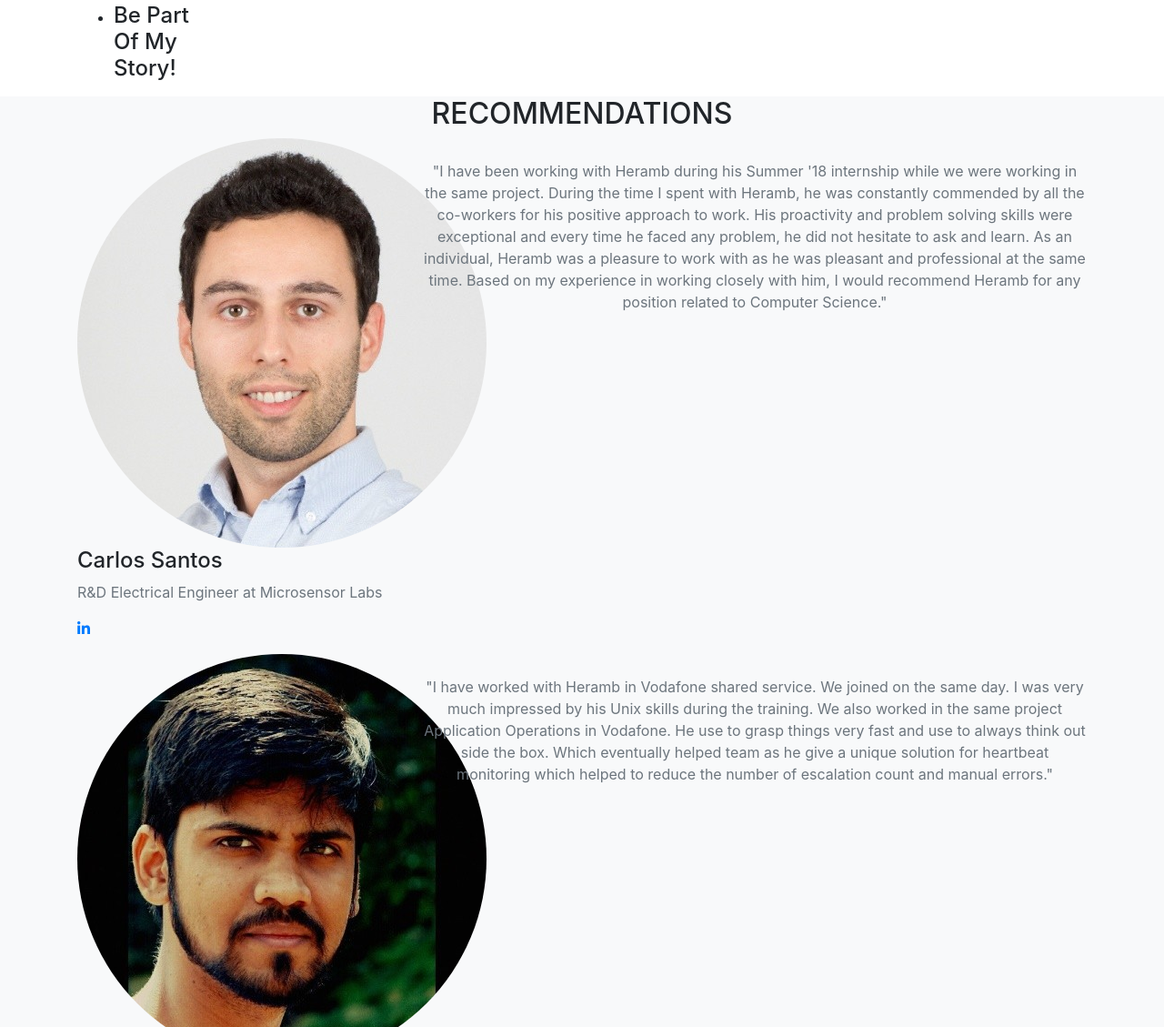
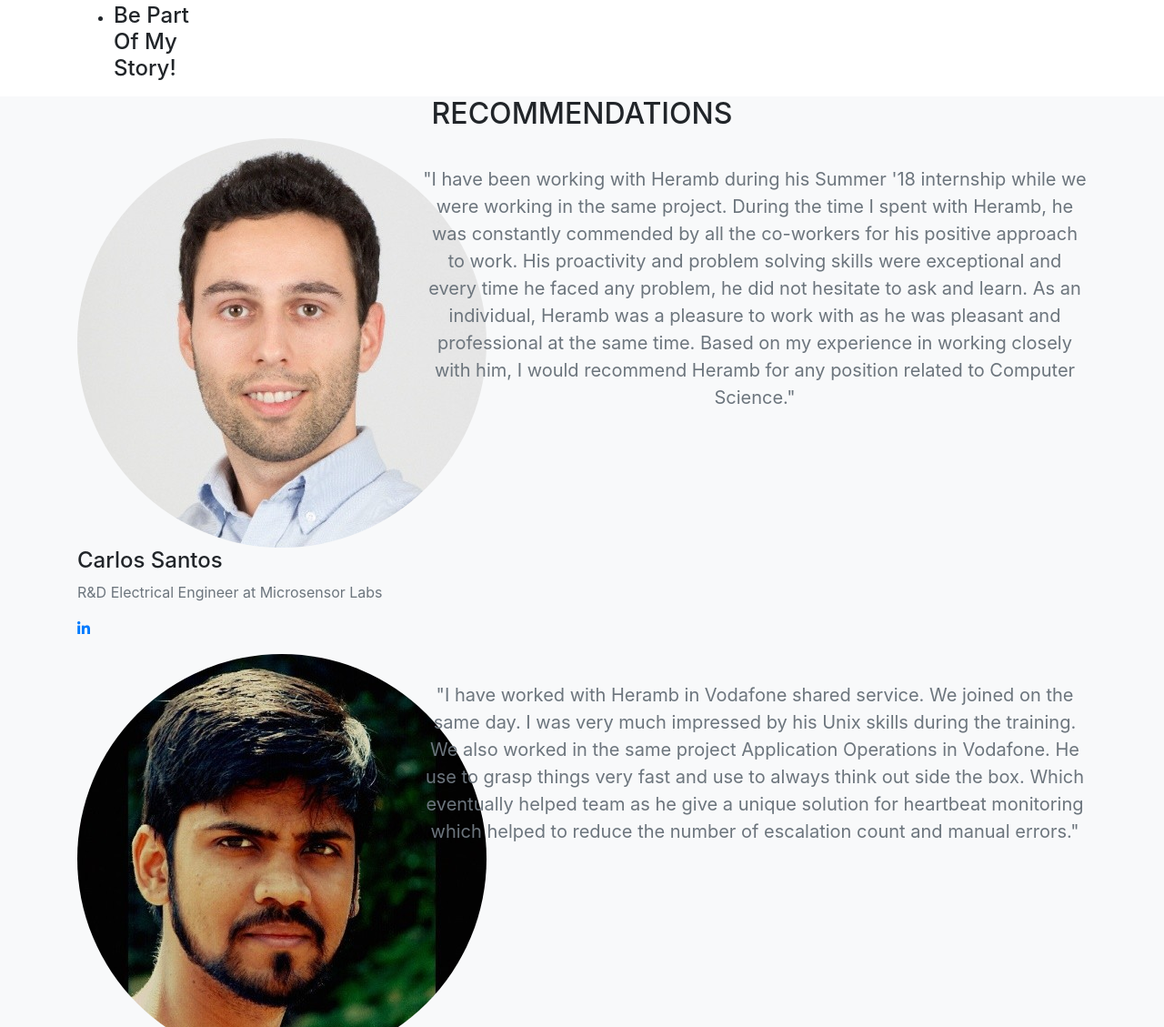
Before and after one commit to huttarwar/huttarwar.github.io, a website with bundled scripts: page index.html in a window 1280 px wide. Shown: the part 3331-4460 px from the top of the page at 91% size. Built offline with nearby package versions, Linux system fonts and the light colour scheme; files whose address does not match are found by name; a web font is replaced by a local one.

Commit message:
Size updates for better UI

```diff
--- a/index.html
+++ b/index.html
@@ -336,7 +336,7 @@ Management, Object Oriented Analysis and Design, Data Intensive Computing, Enter
           </div>
         </div>
         <div class="col-lg-8 mx-auto text-center">
-          <p class="large text-muted" style= "font-size:100%"><br>"I have been working with Heramb during his Summer '18 internship while we were working in the same project. During the time I spent with Heramb, he was constantly commended by all the co-workers for his positive approach to work. His proactivity and problem solving skills were exceptional and every time he faced any problem, he did not hesitate to ask and learn. As an individual, Heramb was a pleasure to work with as he was pleasant and professional at the same time. Based on my experience in working closely with him, I would recommend Heramb for any position related to Computer Science."</p></div>
+          <p class="large text-muted" style= "font-size:125%"><br>"I have been working with Heramb during his Summer '18 internship while we were working in the same project. During the time I spent with Heramb, he was constantly commended by all the co-workers for his positive approach to work. His proactivity and problem solving skills were exceptional and every time he faced any problem, he did not hesitate to ask and learn. As an individual, Heramb was a pleasure to work with as he was pleasant and professional at the same time. Based on my experience in working closely with him, I would recommend Heramb for any position related to Computer Science."</p></div>
 
       </div>
 
@@ -363,7 +363,7 @@ Management, Object Oriented Analysis and Design, Data Intensive Computing, Enter
           </div>
         </div>
         <div class="col-lg-8 mx-auto text-center">
-          <p class="large text-muted" style= "font-size:100%"><br>"I have worked with Heramb in Vodafone shared service. We joined on the same day. I was very much impressed by his Unix skills during the training. We also worked in the same project Application Operations in Vodafone. He use to grasp things very fast and use to always think out side the box. Which eventually helped team as he give a unique solution for heartbeat monitoring which helped to reduce the number of escalation count and manual errors."</p>
+          <p class="large text-muted" style= "font-size:125%"><br>"I have worked with Heramb in Vodafone shared service. We joined on the same day. I was very much impressed by his Unix skills during the training. We also worked in the same project Application Operations in Vodafone. He use to grasp things very fast and use to always think out side the box. Which eventually helped team as he give a unique solution for heartbeat monitoring which helped to reduce the number of escalation count and manual errors."</p>
       </div>
 
     </div>
```
